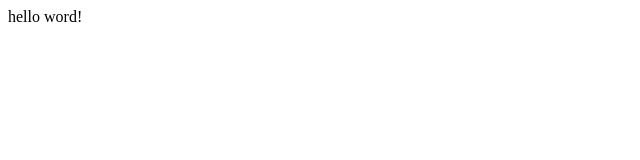
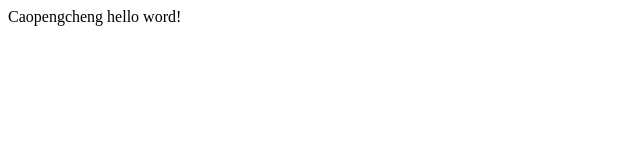
Before and after one commit to cao12138/First, a plain HTML site: page index.html in a window 1280 px wide. Shown: the whole page, without its empty margins (0-640 px from the left). Drawn offline with Linux system fonts and the light colour scheme.

Commit message:
Update index.html

```diff
--- a/index.html
+++ b/index.html
@@ -1,6 +1,6 @@
 <IDOCTYPE html>
 <html>
 	<body>
-		hello word!
+		Caopengcheng hello word!
 	</body>
 </html>
```
